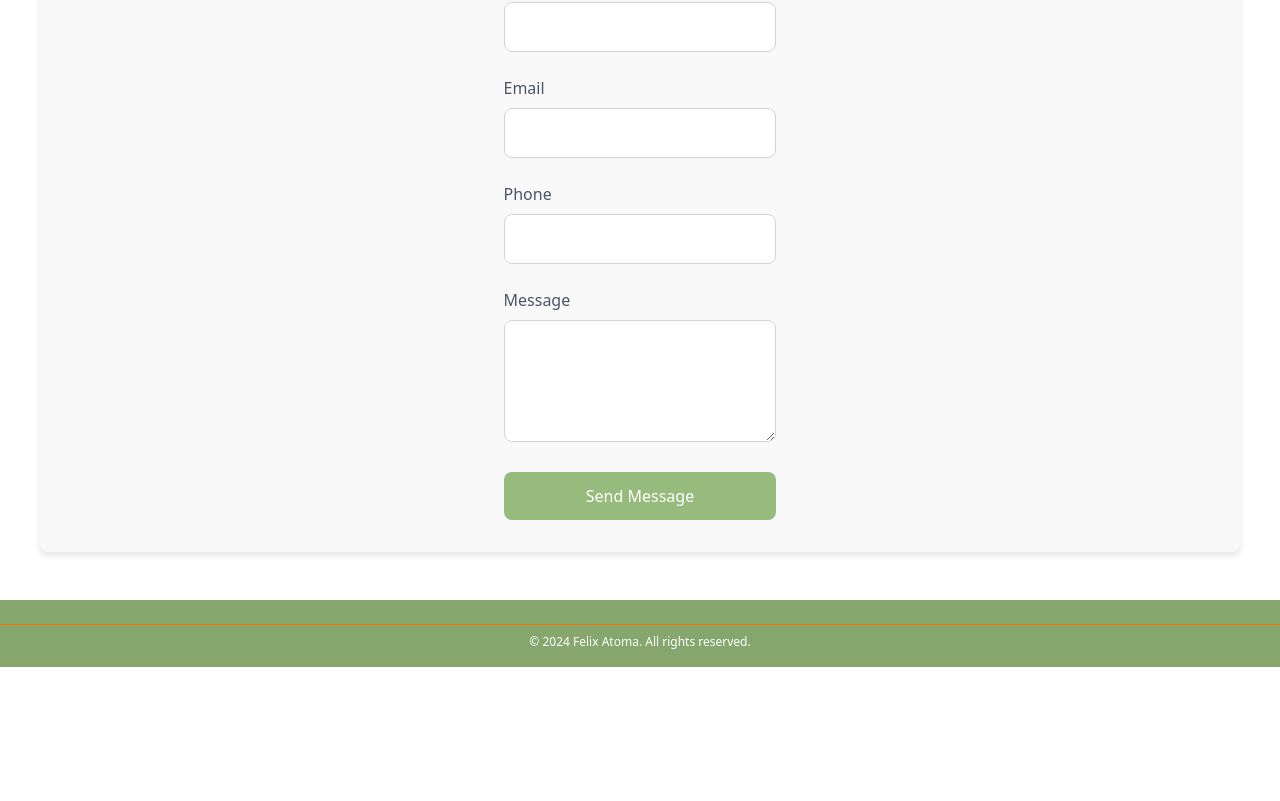
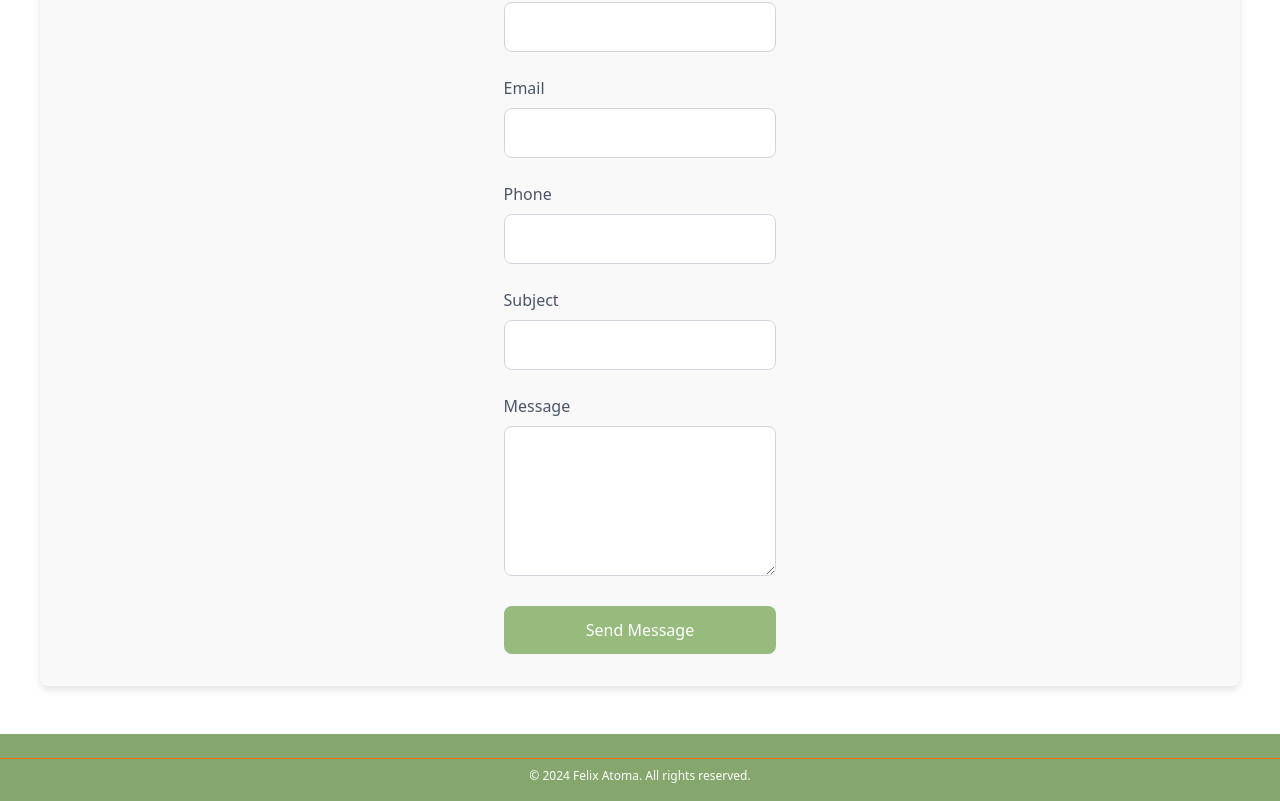
Before and after one commit to felix-atoma/felix-portfolio, a React (Vite) app: page /contact in a window 1280 px wide. Shown: the part 792-1593 px from the top of the page. Before the commit the page ends 1459 px from the top, so only its background shows below. Built offline with nearby package versions, Linux system fonts and the light colour scheme.

Commit message:
added functionality to the contact form

```diff
--- a/src/components/Contact.jsx
+++ b/src/components/Contact.jsx
@@ -7,6 +7,7 @@ const Contact = () => {
     lastName: '',
     email: '',
     phone: '',
+    subject: '', // Added subject field
     message: ''
   });
   const [submitted, setSubmitted] = useState(false);
@@ -18,13 +19,14 @@ const Contact = () => {
 
   const handleSubmit = (e) => {
     e.preventDefault();
-    // Handle form submission
+    // Handle form submission (e.g., send data to an API)
+    console.log(formData); // For demonstration purposes, you can see the formData in the console
     setSubmitted(true);
     // Reset form
-    setFormData({ firstName: '', lastName: '', email: '', phone: '', message: '' });
+    setFormData({ firstName: '', lastName: '', email: '', phone: '', subject: '', message: '' });
   };
 
-  // Inline styles
+  // Inline styles (unchanged)
   const sectionStyle = {
     backgroundColor: '#ffffff',
     padding: '3rem 1.5rem',
@@ -224,6 +226,18 @@ const Contact = () => {
                   />
                 </div>
                 <div>
+                  <label htmlFor="subject" style={{ display: 'block', color: '#4a5568', marginBottom: '0.5rem' }}>Subject</label>
+                  <input
+                    type="text"
+                    id="subject"
+                    name="subject"
+                    value={formData.subject}
+                    onChange={handleChange}
+                    required
+                    style={inputStyle}
+                  />
+                </div>
+                <div>
                   <label htmlFor="message" style={{ display: 'block', color: '#4a5568', marginBottom: '0.5rem' }}>Message</label>
                   <textarea
                     id="message"
@@ -231,15 +245,14 @@ const Contact = () => {
                     value={formData.message}
                     onChange={handleChange}
                     required
-                    rows="4"
-                    style={inputStyle}
+                    style={{ ...inputStyle, height: '150px' }}
                   />
                 </div>
                 <button
                   type="submit"
                   style={buttonStyle}
-                  onMouseOver={(e) => e.currentTarget.style.backgroundColor = buttonHoverStyle.backgroundColor}
-                  onMouseOut={(e) => e.currentTarget.style.backgroundColor = buttonStyle.backgroundColor}
+                  onMouseEnter={(e) => e.target.style.backgroundColor = buttonHoverStyle.backgroundColor}
+                  onMouseLeave={(e) => e.target.style.backgroundColor = buttonStyle.backgroundColor}
                 >
                   Send Message
                 </button>
```
